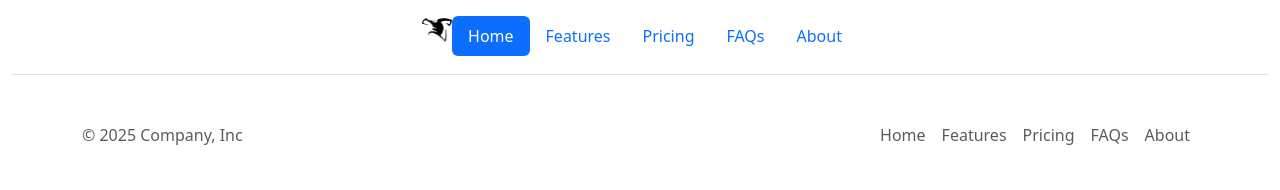
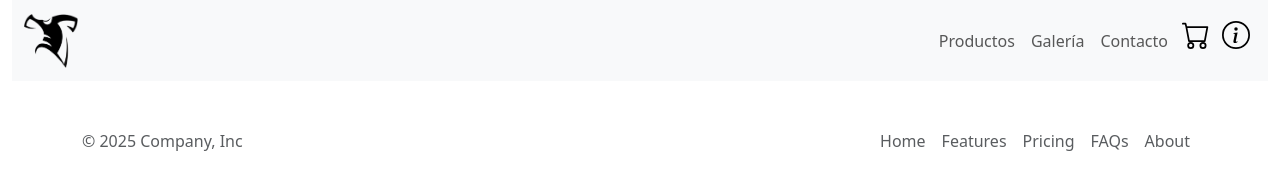
Before and after one commit to titoValen/Parcial-idm-2, a website: page index.html in a window 1280 px wide. Drawn offline with nearby package versions, Linux system fonts and the light colour scheme.

Commit message:
enhance navigation and layout in index.html with Bootstrap integration and custom styles; add reset and style CSS files

```diff
--- /dev/null
+++ b/css/reset.css
@@ -0,0 +1,9 @@
+figure {
+    margin: 0;
+}
+
+img {
+    width: 100%;
+    height: auto;
+    object-fit: cover;
+}
--- /dev/null
+++ b/css/style.css
@@ -0,0 +1,9 @@
+.conatiner-image {
+    width: 54px;
+}
+
+.nav-icon {
+    min-height: 28px;
+    padding: 0 6px;
+    cursor: pointer;
+}
--- a/index.html
+++ b/index.html
@@ -8,23 +8,32 @@
 
     <!-- CSS Bootstrap -->
     <link rel="stylesheet" href="node_modules/bootstrap/dist/css/bootstrap.min.css">
+
+    <!-- CSS Personalizado -->
+    <link rel="stylesheet" href="css/reset.css">
+    <link rel="stylesheet" href="css/style.css">
 </head>
 
 <body>
     <header class="container-xxl">
-        <nav class="d-flex flex-wrap justify-content-center py-3 mb-4 border-bottom">
-            <figure class="">
-                <a class="navbar-brand" href="#">
-                    <img src="img/WTF NEGRO.png" alt="Bootstrap" width="30" height="24">
+        <nav class="navbar navbar-expand-lg navbar-light bg-light">
+            <div class="container-fluid">
+                <a class="navbar-brand" href="index.html">
+                    <img src="img/WTF NEGRO.png" alt="Logo de Rewind Jerseys" class="d-inline-block align-text-top" style="width: 54px;">
                 </a>
-            </figure>
-            <ul class="nav nav-pills">
-                <li class="nav-item"><a href="#" class="nav-link active" aria-current="page">Home</a></li>
-                <li class="nav-item"><a href="#" class="nav-link">Features</a></li>
-                <li class="nav-item"><a href="#" class="nav-link">Pricing</a></li>
-                <li class="nav-item"><a href="#" class="nav-link">FAQs</a></li>
-                <li class="nav-item"><a href="#" class="nav-link">About</a></li>
-            </ul>
+                <button class="navbar-toggler" type="button" data-bs-toggle="collapse" data-bs-target="#navbarNav" aria-controls="navbarNav" aria-expanded="false" aria-label="Toggle navigation">
+                    <span class="navbar-toggler-icon"></span>
+                </button>
+                <div class="collapse navbar-collapse" id="navbarNav">
+                    <ul class="navbar-nav ms-auto">
+                        <li class="nav-item"><a href="#" class="nav-link">Productos</a></li>
+                        <li class="nav-item"><a href="#" class="nav-link">Galería</a></li>
+                        <li class="nav-item"><a href="#" class="nav-link">Contacto</a></li>
+                        <li class="nav-item"><img src="img/icons/cart.svg" alt="Icono de carrito de compras" class="nav-icon"></li>
+                        <li class="nav-item"><img src="img/icons/info-circle.svg" alt="Icono de información" class="nav-icon"></li>
+                    </ul>
+                </div>
+            </div>
         </nav>
     </header>
 
```
Also changed, not shown: img/icons/cart.svg (added), img/icons/info-circle.svg (added).
